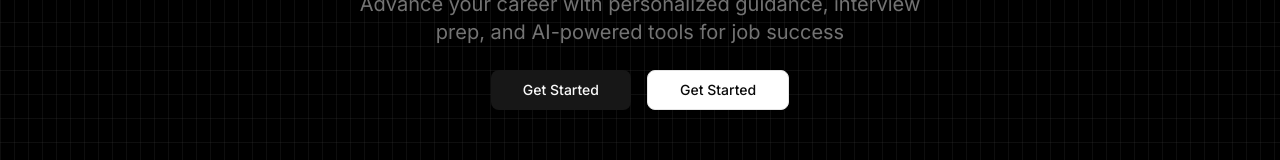
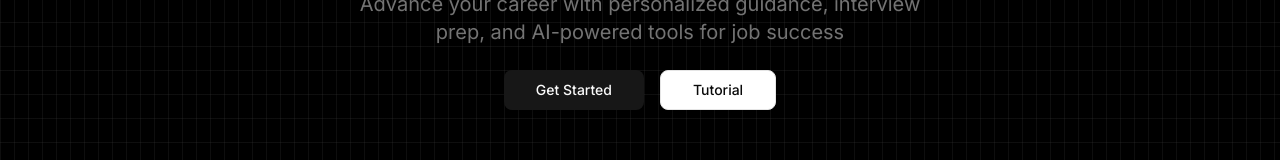
Before and after one commit to Athaxv/PathAI, a Next.js app: page / in a window 1280 px wide. Shown: the part 362-522 px from the top of the page. Built offline with nearby package versions, Linux system fonts and the light colour scheme; no server answers.

Commit message:
Update button label in Hero component from "Get Started" to "Tutorial"

```diff
--- a/components/Hero.jsx
+++ b/components/Hero.jsx
@@ -26,7 +26,7 @@ function Hero() {
                 </Link>
                 <Link href={"/www.youtube.com"}>
                     <Button size={"lg"} variant={"outline"} className={"px-8"}>
-                        Get Started
+                        Tutorial
                     </Button>
                 </Link>
             </div>
```
